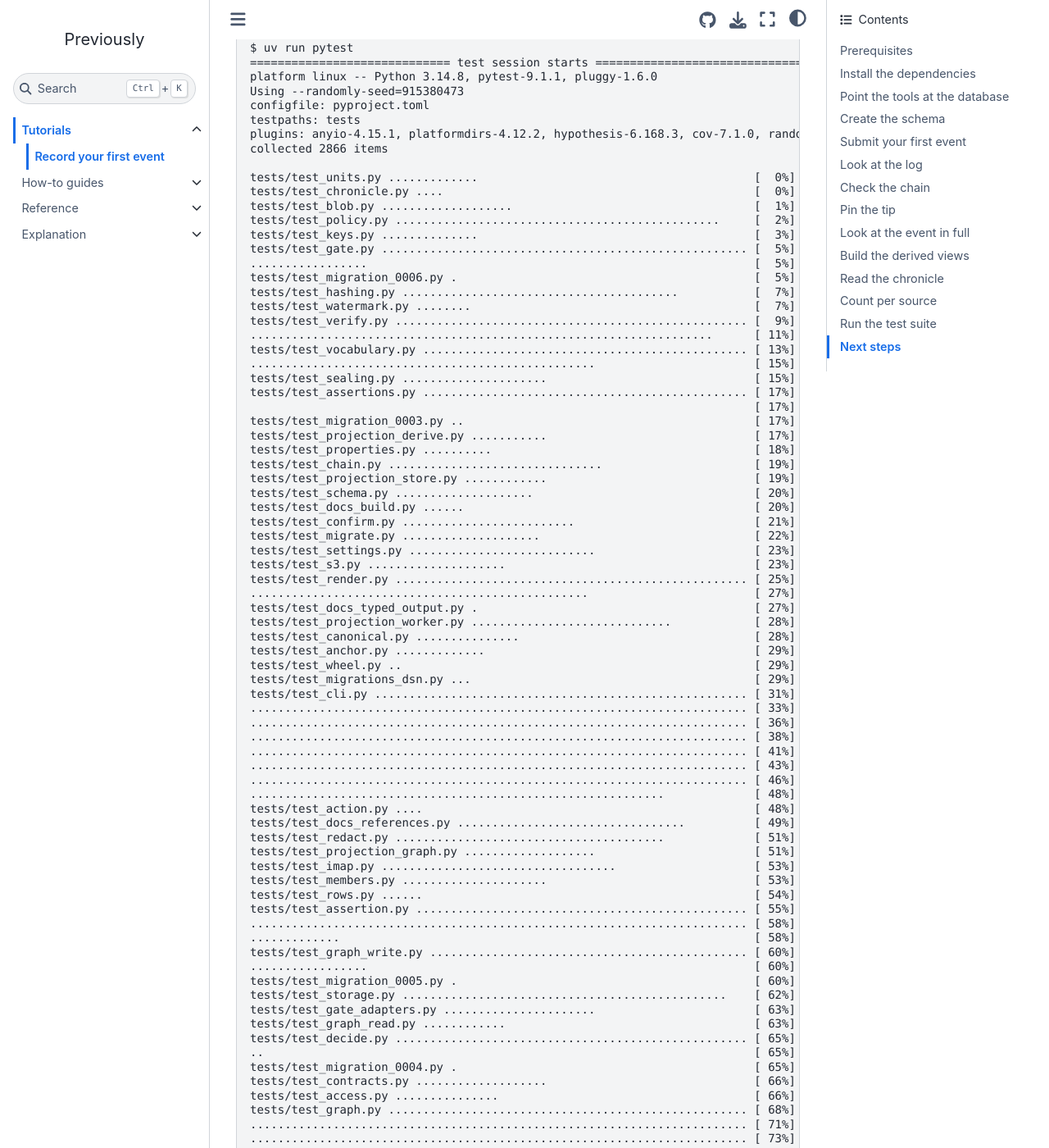
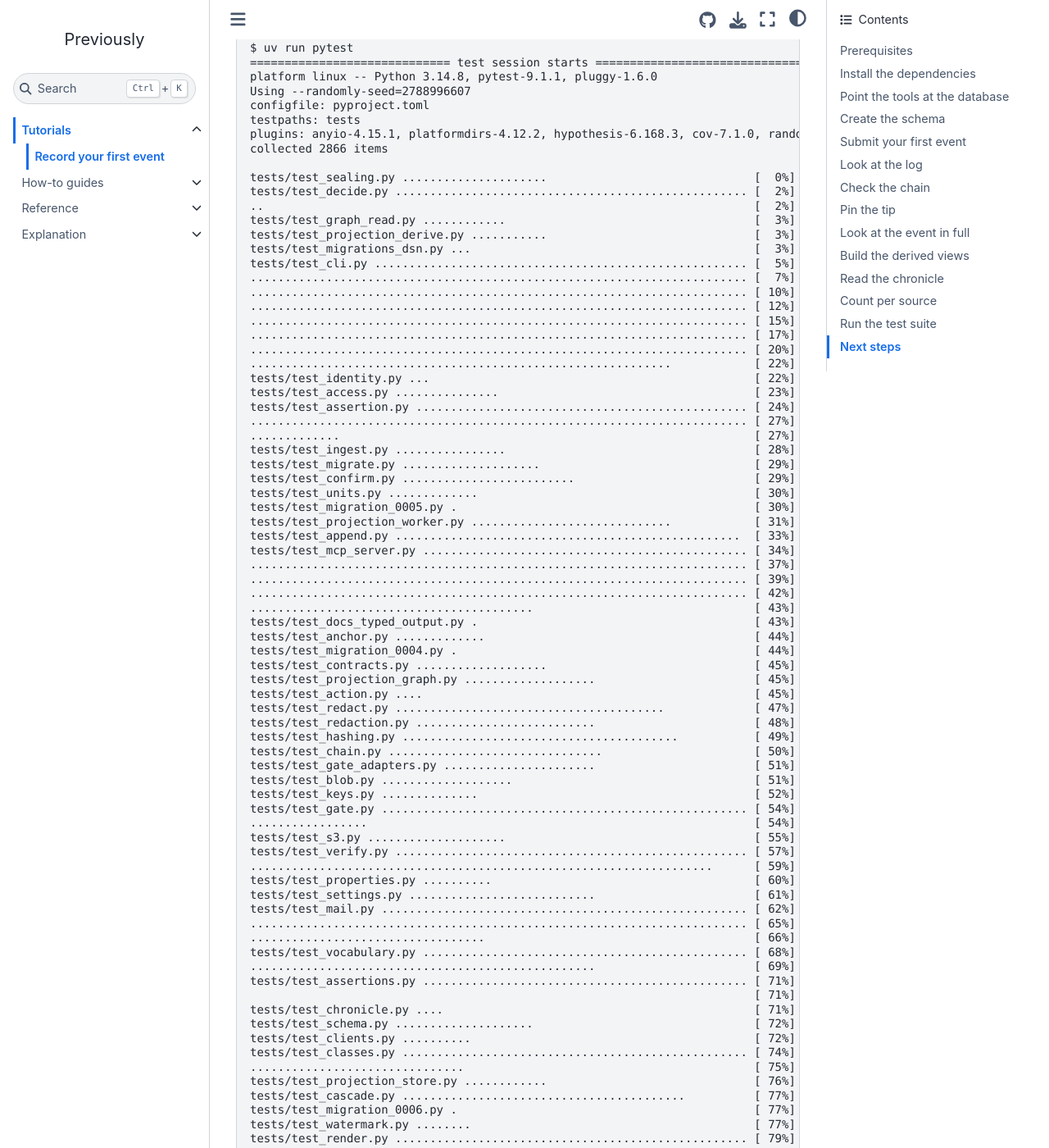
Before and after one commit to jensens/previously, a Sphinx documentation site: the page built from docs/tutorials/record-your-first-event.md, in a window 1280 px wide and 1400 px high, scrolled down 5034 px. Shown: the whole window at 82% size. Built offline with Sphinx 7.4.7 and the Sphinx Book theme 1.1.4, drawn with Linux system fonts in a browser that asks for light colours; pages that are not in the unit, such as notebooks, are missing from menus; some of the changed text lies outside the part shown.

Commit message:
tutorial: retype the test run verbatim, 2866 passed
Assisted-By: Claude Opus 5.5 <noreply@anthropic.com>

````diff
--- a/docs/tutorials/record-your-first-event.md
+++ b/docs/tutorials/record-your-first-event.md
@@ -196,99 +196,99 @@ It raises its own PostgreSQL container, a RustFS container as the S3 server for
 $ uv run pytest
 ============================= test session starts ==============================
 platform linux -- Python 3.14.8, pytest-9.1.1, pluggy-1.6.0
-Using --randomly-seed=915380473
+Using --randomly-seed=2788996607
 configfile: pyproject.toml
 testpaths: tests
 plugins: anyio-4.15.1, platformdirs-4.12.2, hypothesis-6.168.3, cov-7.1.0, randomly-5.0.0
 collected 2866 items
 
-tests/test_units.py .............                                        [  0%]
-tests/test_chronicle.py ....                                             [  0%]
-tests/test_blob.py ...................                                   [  1%]
-tests/test_policy.py ...............................................     [  2%]
-tests/test_keys.py ..............                                        [  3%]
-tests/test_gate.py ..................................................... [  5%]
-.................                                                        [  5%]
-tests/test_migration_0006.py .                                           [  5%]
-tests/test_hashing.py ........................................           [  7%]
-tests/test_watermark.py ........                                         [  7%]
-tests/test_verify.py ................................................... [  9%]
-...................................................................      [ 11%]
-tests/test_vocabulary.py ............................................... [ 13%]
-..................................................                       [ 15%]
-tests/test_sealing.py .....................                              [ 15%]
-tests/test_assertions.py ............................................... [ 17%]
-                                                                         [ 17%]
-tests/test_migration_0003.py ..                                          [ 17%]
-tests/test_projection_derive.py ...........                              [ 17%]
-tests/test_properties.py ..........                                      [ 18%]
-tests/test_chain.py ...............................                      [ 19%]
-tests/test_projection_store.py ............                              [ 19%]
-tests/test_schema.py ....................                                [ 20%]
-tests/test_docs_build.py ......                                          [ 20%]
-tests/test_confirm.py .........................                          [ 21%]
-tests/test_migrate.py ....................                               [ 22%]
-tests/test_settings.py ...........................                       [ 23%]
-tests/test_s3.py ....................                                    [ 23%]
-tests/test_render.py ................................................... [ 25%]
-.................................................                        [ 27%]
-tests/test_docs_typed_output.py .                                        [ 27%]
-tests/test_projection_worker.py .............................            [ 28%]
-tests/test_canonical.py ...............                                  [ 28%]
-tests/test_anchor.py .............                                       [ 29%]
-tests/test_wheel.py ..                                                   [ 29%]
-tests/test_migrations_dsn.py ...                                         [ 29%]
-tests/test_cli.py ...................................................... [ 31%]
-........................................................................ [ 33%]
-........................................................................ [ 36%]
-........................................................................ [ 38%]
-........................................................................ [ 41%]
-........................................................................ [ 43%]
-........................................................................ [ 46%]
-............................................................             [ 48%]
-tests/test_action.py ....                                                [ 48%]
-tests/test_docs_references.py .................................          [ 49%]
-tests/test_redact.py .......................................             [ 51%]
-tests/test_projection_graph.py ...................                       [ 51%]
-tests/test_imap.py ..................................                    [ 53%]
-tests/test_members.py .....................                              [ 53%]
-tests/test_rows.py ......                                                [ 54%]
-tests/test_assertion.py ................................................ [ 55%]
-........................................................................ [ 58%]
-.............                                                            [ 58%]
-tests/test_graph_write.py .............................................. [ 60%]
-.................                                                        [ 60%]
-tests/test_migration_0005.py .                                           [ 60%]
-tests/test_storage.py ...............................................    [ 62%]
-tests/test_gate_adapters.py ......................                       [ 63%]
-tests/test_graph_read.py ............                                    [ 63%]
-tests/test_decide.py ................................................... [ 65%]
-..                                                                       [ 65%]
-tests/test_migration_0004.py .                                           [ 65%]
-tests/test_contracts.py ...................                              [ 66%]
-tests/test_access.py ...............                                     [ 66%]
-tests/test_graph.py .................................................... [ 68%]
-........................................................................ [ 71%]
-........................................................................ [ 73%]
-.................................................................        [ 75%]
-tests/test_ingest.py ................                                    [ 76%]
+tests/test_sealing.py .....................                              [  0%]
+tests/test_decide.py ................................................... [  2%]
+..                                                                       [  2%]
+tests/test_graph_read.py ............                                    [  3%]
+tests/test_projection_derive.py ...........                              [  3%]
+tests/test_migrations_dsn.py ...                                         [  3%]
+tests/test_cli.py ...................................................... [  5%]
+........................................................................ [  7%]
+........................................................................ [ 10%]
+........................................................................ [ 12%]
+........................................................................ [ 15%]
+........................................................................ [ 17%]
+........................................................................ [ 20%]
+.............................................................            [ 22%]
+tests/test_identity.py ...                                               [ 22%]
+tests/test_access.py ...............                                     [ 23%]
+tests/test_assertion.py ................................................ [ 24%]
+........................................................................ [ 27%]
+.............                                                            [ 27%]
+tests/test_ingest.py ................                                    [ 28%]
+tests/test_migrate.py ....................                               [ 29%]
+tests/test_confirm.py .........................                          [ 29%]
+tests/test_units.py .............                                        [ 30%]
+tests/test_migration_0005.py .                                           [ 30%]
+tests/test_projection_worker.py .............................            [ 31%]
+tests/test_append.py ..................................................  [ 33%]
+tests/test_mcp_server.py ............................................... [ 34%]
+........................................................................ [ 37%]
+........................................................................ [ 39%]
+........................................................................ [ 42%]
+.........................................                                [ 43%]
+tests/test_docs_typed_output.py .                                        [ 43%]
+tests/test_anchor.py .............                                       [ 44%]
+tests/test_migration_0004.py .                                           [ 44%]
+tests/test_contracts.py ...................                              [ 45%]
+tests/test_projection_graph.py ...................                       [ 45%]
+tests/test_action.py ....                                                [ 45%]
+tests/test_redact.py .......................................             [ 47%]
+tests/test_redaction.py ..........................                       [ 48%]
+tests/test_hashing.py ........................................           [ 49%]
+tests/test_chain.py ...............................                      [ 50%]
+tests/test_gate_adapters.py ......................                       [ 51%]
+tests/test_blob.py ...................                                   [ 51%]
+tests/test_keys.py ..............                                        [ 52%]
+tests/test_gate.py ..................................................... [ 54%]
+.................                                                        [ 54%]
+tests/test_s3.py ....................                                    [ 55%]
+tests/test_verify.py ................................................... [ 57%]
+...................................................................      [ 59%]
+tests/test_properties.py ..........                                      [ 60%]
+tests/test_settings.py ...........................                       [ 61%]
+tests/test_mail.py ..................................................... [ 62%]
+........................................................................ [ 65%]
+..................................                                       [ 66%]
+tests/test_vocabulary.py ............................................... [ 68%]
+..................................................                       [ 69%]
+tests/test_assertions.py ............................................... [ 71%]
+                                                                         [ 71%]
+tests/test_chronicle.py ....                                             [ 71%]
+tests/test_schema.py ....................                                [ 72%]
+tests/test_clients.py ..........                                         [ 72%]
+tests/test_classes.py .................................................. [ 74%]
+...............................                                          [ 75%]
+tests/test_projection_store.py ............                              [ 76%]
 tests/test_cascade.py .........................................          [ 77%]
-tests/test_identity.py ...                                               [ 78%]
-tests/test_mcp_server.py ............................................... [ 79%]
-........................................................................ [ 82%]
-........................................................................ [ 84%]
-........................................................................ [ 87%]
-.........................................                                [ 88%]
-tests/test_classes.py .................................................. [ 90%]
-...............................                                          [ 91%]
-tests/test_clients.py ..........                                         [ 91%]
-tests/test_mail.py ..................................................... [ 93%]
-........................................................................ [ 96%]
-..................................                                       [ 97%]
-tests/test_redaction.py ..........................                       [ 98%]
-tests/test_append.py ..................................................  [100%]
+tests/test_migration_0006.py .                                           [ 77%]
+tests/test_watermark.py ........                                         [ 77%]
+tests/test_render.py ................................................... [ 79%]
+.................................................                        [ 81%]
+tests/test_docs_build.py ......                                          [ 81%]
+tests/test_wheel.py ..                                                   [ 81%]
+tests/test_graph_write.py .............................................. [ 83%]
+.................                                                        [ 83%]
+tests/test_rows.py ......                                                [ 83%]
+tests/test_imap.py ..................................                    [ 85%]
+tests/test_graph.py .................................................... [ 86%]
+........................................................................ [ 89%]
+........................................................................ [ 91%]
+.................................................................        [ 94%]
+tests/test_policy.py ...............................................     [ 95%]
+tests/test_migration_0003.py ..                                          [ 95%]
+tests/test_members.py .....................                              [ 96%]
+tests/test_canonical.py ...............                                  [ 97%]
+tests/test_storage.py ...............................................    [ 98%]
+tests/test_docs_references.py .................................          [100%]
 
-====== 2866 passed in 408.94s (0:06:48) ==================
+======================= 2866 passed in 462.54s (0:07:42) =======================
 ```
 
 `pytest-randomly` reshuffles the file order on every run and prints its seed, so a hidden dependency between two tests surfaces instead of staying hidden.
````
